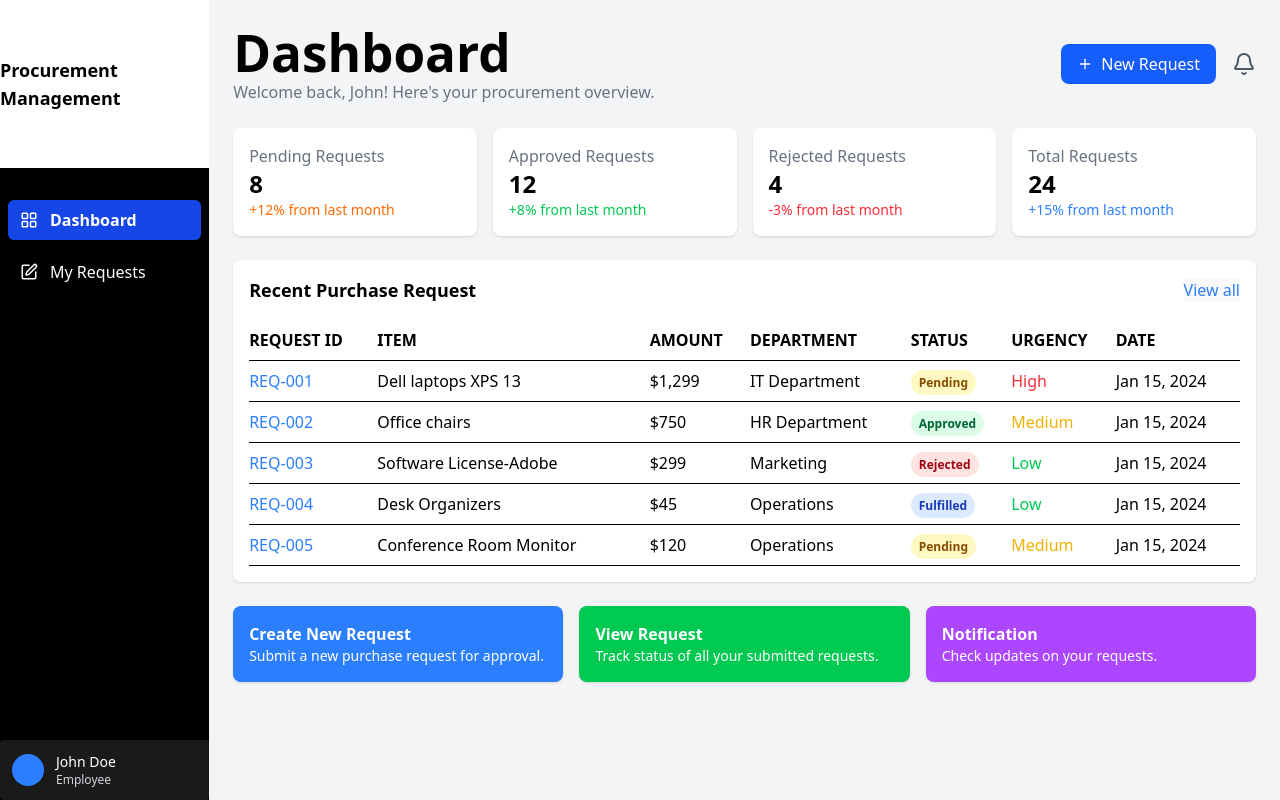
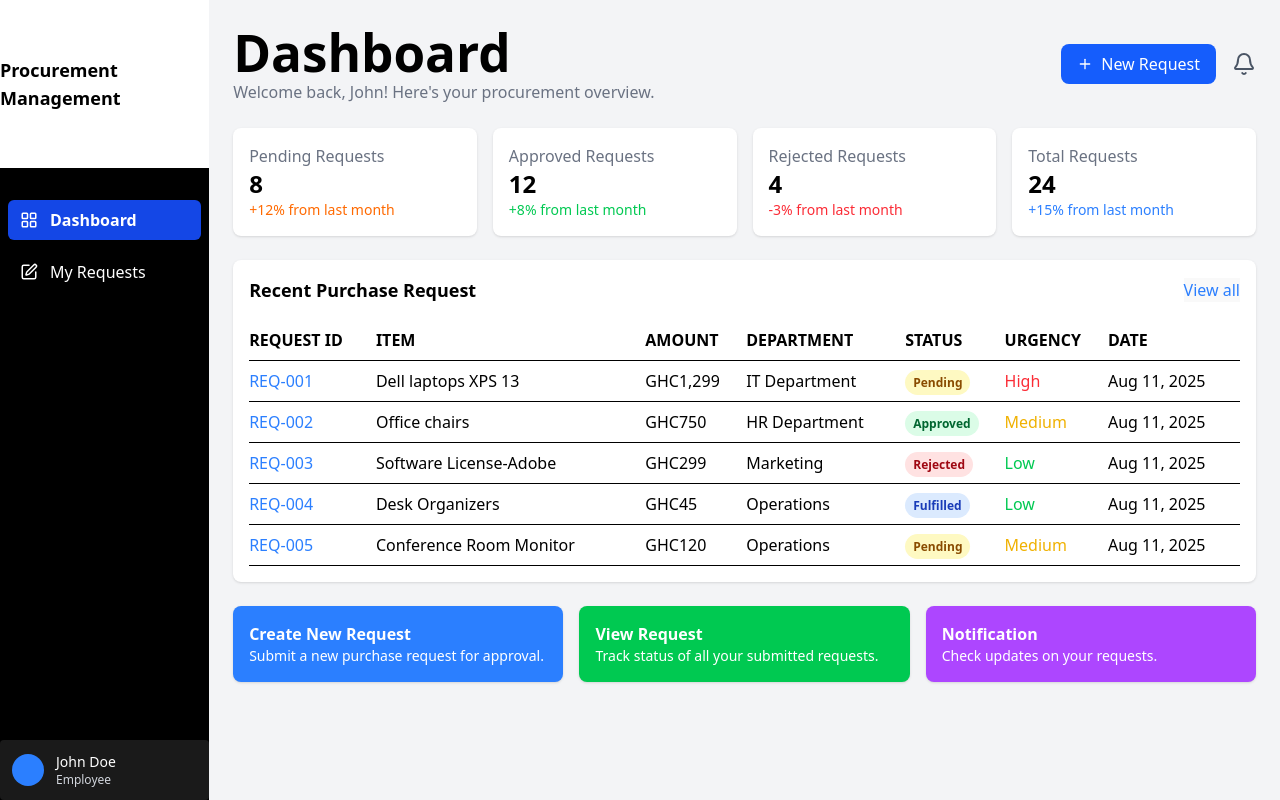
Before and after one commit to claudiajay/procure_app, a React (Vite) app in the folder client/: page /dashboard in a window 1280 px wide. Built offline with nearby package versions, Linux system fonts and the light colour scheme.

Commit message:
created request page

```diff
--- a/client/src/components/Dashboard/Dashboard.jsx
+++ b/client/src/components/Dashboard/Dashboard.jsx
@@ -1,6 +1,7 @@
 import { useState } from "react"
 import Sidenav from "./sidenav"
 import NewDashboard from "../../pages/Dashboard/NewDashboard"
+import MyRequests from "../../pages/MakeRequest"
 
 function Dashboard () {
     const [activeTab, setActiveTab] = useState('dashboard')
@@ -11,7 +12,7 @@ function Dashboard () {
 
                 <div className="text-black w-full">
                     {activeTab == "dashboard" && <NewDashboard />}
-                    {activeTab == "request" && 'REQUESTS'}
+                    {activeTab == "request" && <MyRequests />}
                     {activeTab == "notification" && 'NOTIFICATION'}
                 </div>
             </div>
--- a/client/src/pages/Dashboard/NewDashboard.jsx
+++ b/client/src/pages/Dashboard/NewDashboard.jsx
@@ -6,47 +6,47 @@ const NewDashboard = () => {
     {
       id: "REQ-001",
       item: "Dell laptops XPS 13",
-      amount: "$1,299",
+      amount: "GHC1,299",
       department: "IT Department",
       status: "Pending",
       urgency: "High",
-      date: "Jan 15, 2024",
+      date: "Aug 11, 2025",
     },
     {
       id: "REQ-002",
       item: "Office chairs",
-      amount: "$750",
+      amount: "GHC750",
       department: "HR Department",
       status: "Approved",
       urgency: "Medium",
-      date: "Jan 15, 2024",
+      date: "Aug 11, 2025",
     },
     {
       id: "REQ-003",
       item: "Software License-Adobe",
-      amount: "$299",
+      amount: "GHC299",
       department: "Marketing",
       status: "Rejected",
       urgency: "Low",
-      date: "Jan 15, 2024",
+      date: "Aug 11, 2025",
     },
     {
       id: "REQ-004",
       item: "Desk Organizers",
-      amount: "$45",
+      amount: "GHC45",
       department: "Operations",
       status: "Fulfilled",
       urgency: "Low",
-      date: "Jan 15, 2024",
+      date: "Aug 11, 2025",
     },
     {
       id: "REQ-005",
       item: "Conference Room Monitor",
-      amount: "$120",
+      amount: "GHC120",
       department: "Operations",
       status: "Pending",
       urgency: "Medium",
-      date: "Jan 15, 2024",
+      date: "Aug 11, 2025",
     },
   ];
 
--- a/client/src/pages/MakeRequest.jsx
+++ b/client/src/pages/MakeRequest.jsx
@@ -1,9 +1,153 @@
-import React from 'react'
+import React, { useState } from "react";
+import { Bell, Plus } from "lucide-react";
 
-const MakeRequest = () => {
+const MyRequests = () => {
+  const requests = [
+    {
+      id: "REQ-001",
+      item: "Dell laptops XPS 13",
+      amount: "GHC1,299",
+      department: "IT Department",
+      status: "Pending",
+      date: "Aug 11, 2025",
+    },
+    {
+      id: "REQ-002",
+      item: "Office chairs",
+      amount: "GHC750",
+      department: "HR Department",
+      status: "Approved",
+      date: "Aug 11, 2025",
+    },
+    {
+      id: "REQ-003",
+      item: "Software License-Adobe",
+      amount: "GHC299",
+      department: "Marketing",
+      status: "Rejected",
+      date: "Aug 11, 2025",
+    },
+    {
+      id: "REQ-004",
+      item: "Desk Organizers",
+      amount: "GHC45",
+      department: "Operations",
+      status: "Fulfilled",
+      date: "Aug 11, 2025",
+    },
+    {
+      id: "REQ-005",
+      item: "Conference Room Monitor",
+      amount: "GHC120",
+      department: "Operations",
+      status: "Pending",
+      date: "Aug 11, 2025",
+    },
+  ];
+
+  const [filter, setFilter] = useState("All");
+
+  const getStatusColor = (status) => {
+    switch (status) {
+      case "Pending":
+        return "text-yellow-500";
+      case "Approved":
+        return "text-green-500";
+      case "Rejected":
+        return "text-red-500";
+      case "Fulfilled":
+        return "text-blue-500";
+      default:
+        return "text-gray-500";
+    }
+  };
+
+  const filteredRequests =
+    filter === "All"
+      ? requests
+      : requests.filter((req) => req.status === filter);
+
   return (
-    <div>MakeRequest</div>
-  )
-}
+    <div className="flex h-screen bg-gray-100">
 
-export default MakeRequest
+      <main className="flex-1 p-6">
+        <div className="flex justify-between items-center mb-6">
+          <div>
+            <h1 className="text-2xl font-bold">My Requests</h1>
+            <p className="text-gray-500">
+              Track and manage all your purchase requests.
+            </p>
+          </div>
+          <div className="flex items-center gap-4">
+            <button className="flex items-center !bg-blue-600 text-white px-4 py-2 rounded-lg cursor-pointer">
+              <Plus className="w-4 h-4 mr-2" /> New Request
+            </button>
+            <Bell className="w-6 h-6 text-gray-600" />
+          </div>
+        </div>
+
+        <div className="bg-white p-4 rounded-lg shadow mb-6">
+          <div className="flex justify-between items-center mb-4">
+            <h3 className="text-lg font-bold">Recent Purchase Request</h3>
+            <div className="flex gap-4">
+              {["Fulfilled", "Pending", "Approved", "Rejected"].map((status) => (
+                <label key={status} className="flex items-center gap-1">
+                  <input
+                    type="radio"
+                    name="status"
+                    onChange={() => setFilter(status)}
+                    checked={filter === status}
+                  />
+                  {status}
+                </label>
+              ))}
+            </div>
+          </div>
+          <table className="w-full text-left">
+            <thead>
+              <tr className="border-b">
+                <th className="py-2">REQUEST ID</th>
+                <th className="py-2">ITEM</th>
+                <th className="py-2">AMOUNT</th>
+                <th className="py-2">DEPARTMENT</th>
+                <th className="py-2">STATUS</th>
+                <th className="py-2">DATE</th>
+                <th className="py-2">Actions</th>
+              </tr>
+            </thead>
+            <tbody>
+              {filteredRequests.map((req) => (
+                <tr key={req.id} className="border-b">
+                  <td className="py-2 text-blue-500">{req.id}</td>
+                  <td className="py-2">{req.item}</td>
+                  <td className="py-2">{req.amount}</td>
+                  <td className="py-2">{req.department}</td>
+                  <td className={`py-2 font-semibold ${getStatusColor(req.status)}`}>
+                    {req.status}
+                  </td>
+                  <td className="py-2">{req.date}</td>
+                  <td className="py-2 text-blue-500 cursor-pointer">View Detail</td>
+                </tr>
+              ))}
+            </tbody>
+          </table>
+        </div>
+
+        <div className="grid grid-cols-2 gap-4">
+          <div className="bg-blue-500 text-white p-4 rounded-lg shadow">
+            <p className="font-bold">Create New Request</p>
+            <p className="text-sm">
+              Submit a new purchase request for approval.
+            </p>
+          </div>
+          <div className="bg-purple-500 text-white p-4 rounded-lg shadow">
+            <p className="font-bold">Notification</p>
+            <p className="text-sm">Check updates on your requests.</p>
+          </div>
+        </div>
+      </main>
+    </div>
+  );
+};
+
+export default MyRequests;
```
